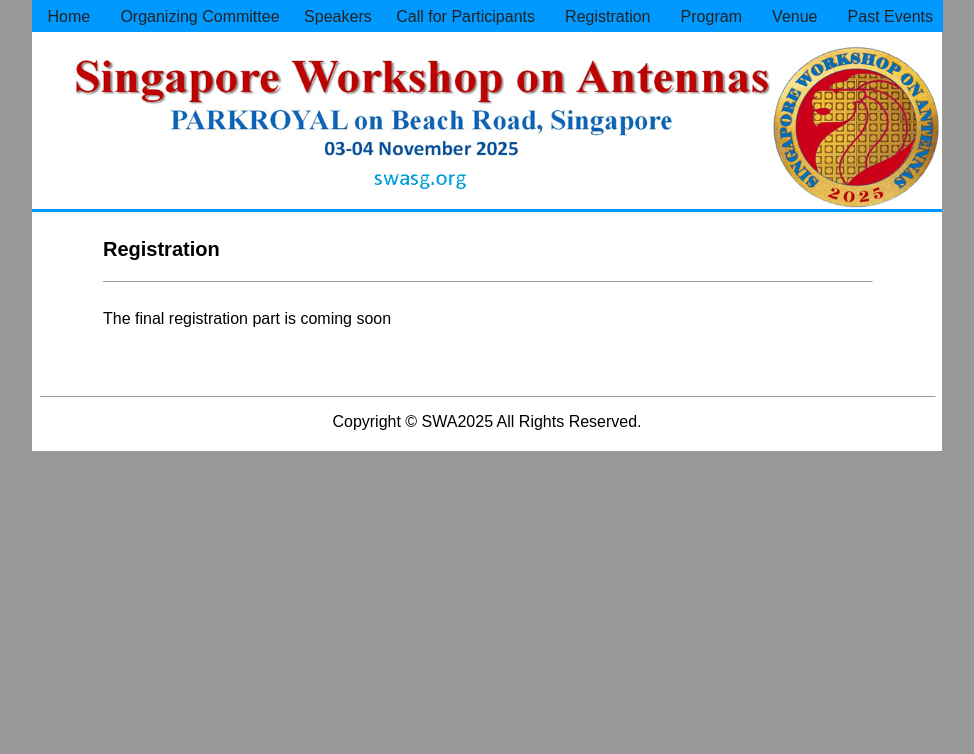
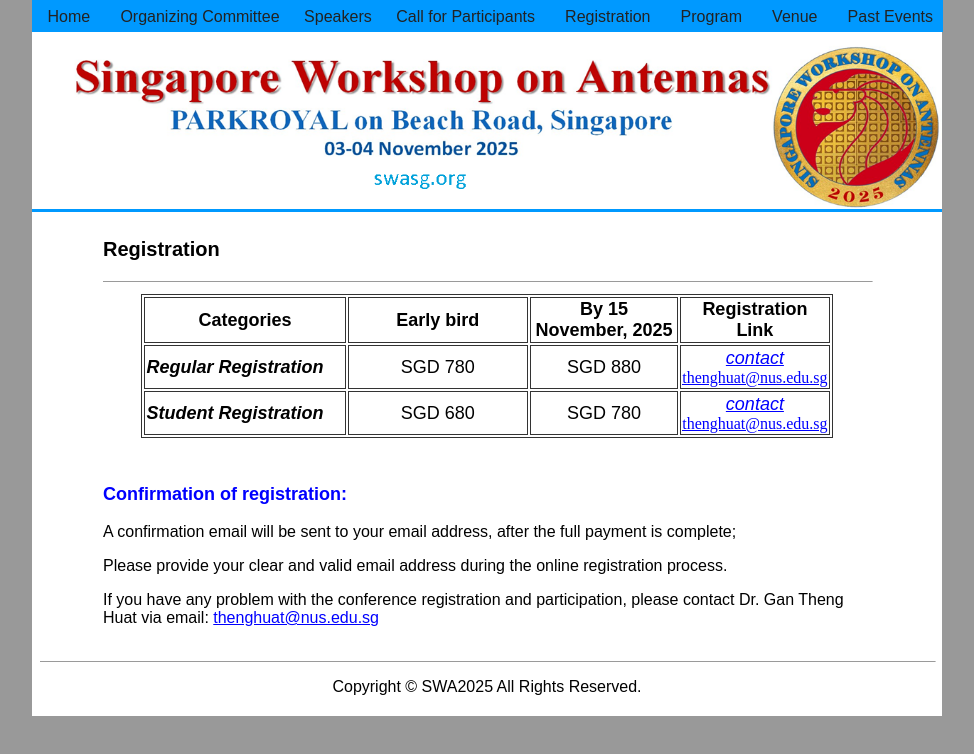
Before and after one commit to zhanghan200108-code/swa2025, a plain HTML site: page Registration.html in a window 1280 px wide. Shown: the whole page, without its empty margins (153-1127 px from the left). Drawn offline with Linux system fonts and the light colour scheme.

Commit message:
Add files via upload

```diff
--- a/Registration.html
+++ b/Registration.html
@@ -168,11 +168,48 @@ li:hover .dropdown {
                       <td width="100%" height="48"><p class="STYLE43" style="font-size: 20px; font-weight: bold; font-family: Arial, Helvetica, sans-serif">Registration</p>
                         <hr align="left" width="100%" size="1"></td>
                     </tr>
-                    <tr>
-                      <td height="100%" width="100%" valign="top"><p style="font-family: Arial, Helvetica, sans-serif; font-size: 16; color: #000000">The final registration part is coming soon </p>
-                        <p style="font-family: Arial, Helvetica, sans-serif; font-size: 16; color: #000000">&nbsp;</p>
-					 </td>
+                                        <tr>
+                      <td height="100%" width="100%" valign="top">
+					  <table align="center" width="90%" border="1" border-right-style="solid" bordercolor="#333333">
+                        <tr>
+                          <td width="37%" height="40" align="center"><span style="font-family: Arial, Helvetica, sans-serif; font-size: 18px; font-weight: bold">Categories</span></td>
+                          <td width="37%" height="40" align="center"><span style="font-family: Arial, Helvetica, sans-serif; font-size: 18px; font-weight: bold">Early bird</span></td>
+                          <td width="37%" height="40" align="center"><span style="font-family: Arial, Helvetica, sans-serif; font-size: 18px; font-weight: bold">By 15 November, 2025</span></td>
+                          <td width="36%" height="40" align="center"><span style="font-family: Arial, Helvetica, sans-serif; font-size: 18px; font-weight: bold">Registration Link</span></td>
+                        </tr>
+                        <tr>
+                          <td width="37%" height="40" align="left"><span style="font-size: 18px; font-family: Arial, Helvetica, sans-serif; font-style: italic; font-weight: bold">Regular Registration</span></td>
+                          <td width="37%" height="40" align="center"><span style="font-family: Arial, Helvetica, sans-serif; font-size: 18px">SGD 780</span></td>
+                          <td width="37%" height="40" align="center"><span style="font-family: Arial, Helvetica, sans-serif; font-size: 18px">SGD 880</span></td>
+                          <td width="36%" align="center"><a href="mailto:ZLLiu@u.nus.edu" target="_blank" style="font-family: Arial, Helvetica, sans-serif"><span style="color: #0000FF; font-size: 18px; font-style: italic"><u>contact <a href="mailto:thenghuat@nus.edu.sg" style="color: blue; text-decoration: underline;">thenghuat@nus.edu.sg</a></u></span></a></td>
+                        </tr>
+                        <tr>
+                          <td width="37%" height="40" align="left"><span style="font-size: 18px; font-family: Arial, Helvetica, sans-serif; font-style: italic; font-weight: bold">Student Registration</span></td>
+                          <td width="37%" height="40" align="center"><span style="font-size: 18px; font-family: Arial, Helvetica, sans-serif">SGD 680</span></td>
+                          <td width="37%" height="40" align="center"><span style="font-family: Arial, Helvetica, sans-serif; font-size: 18px">SGD 780</span></td>
+                          <td width="36%" align="center"><a href="mailto:ZLLiu@u.nus.edu" target="_blank" style="font-family: Arial, Helvetica, sans-serif"><span style="color: #0000FF; font-size: 18px; font-style: italic"><u>contact <a href="mailto:thenghuat@nus.edu.sg" style="color: blue; text-decoration: underline;">thenghuat@nus.edu.sg</a></u></span></a></td>
+                        </tr>
+
+                      </table>
+                        <table width="95%" border="0">
+                          <tr>
+                            <td align="center">&nbsp;</td>
+                            <td align="center">&nbsp;</td>
+                            <td align="center">&nbsp;</td>
+                          </tr>
+                          <tr>
+                            <td width="40%" align="center"></td>
+                            <td width="10%" align="center"><a href="Call_for_Participation_SWA2024.pdf" target="_blank"></a></td>
+                            <td width="40%" align="center"></td>
+                          </tr>
+                        </table>
+                        <p style="font-family: Arial, Helvetica, sans-serif; font-size: 18px; color: #0000FF"><span style="font-family: Arial, Helvetica, sans-serif"><strong>Confirmation of registration:</strong></span></p>
+                        <p style="font-size: 16px; font-family: Arial, Helvetica, sans-serif">A confirmation email will be sent to your email address, after the full payment is complete;</p>
+                        <p style="font-size: 16px; font-family: Arial, Helvetica, sans-serif">Please provide your clear and valid email address during the online registration process.</p>
+						<p align="left" style="font-size: 16px; font-family: Arial, Helvetica, sans-serif">If you have any problem with the conference registration and participation, please contact Dr. Gan Theng Huat via email: <a href="mailto:thenghuat@nus.edu.sg" style="color: blue; text-decoration: underline;">thenghuat@nus.edu.sg</a>
+					    <p align="left" style="font-size: 16px; font-family: Arial, Helvetica, sans-serif"> </td>
                     </tr>
+
                 </table></td>
               </tr>
             </table>
```
Also changed, not shown: index.html (+15 -8 lines).
